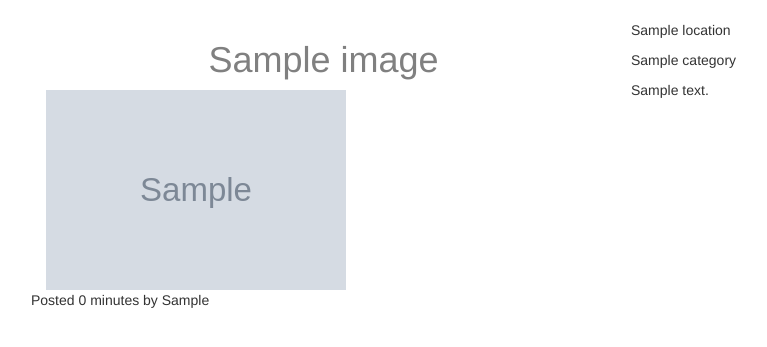
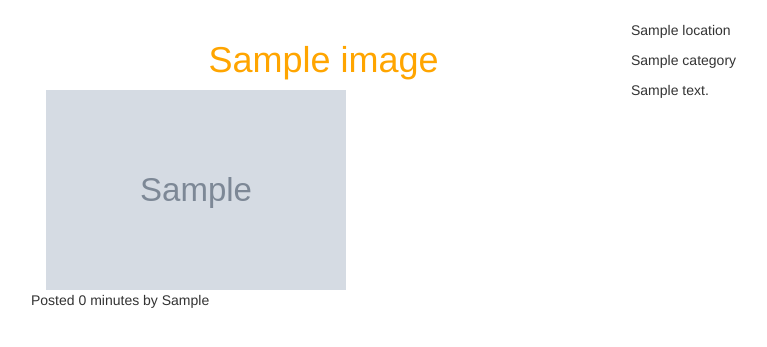
Before and after one commit to Juru-10/gallery, a Django app: template image/templates/all-image/image.html in a window 1280 px wide. Shown: the part 52-399 px from the top of the page, without its empty margins (24-791 px from the left). Run offline with Django 3.2, Linux system fonts and the light colour scheme; tables that the repository leaves empty hold one stand-in row (values such as "Sample post"); the template is opened without the code that fills it: values that come from a table or form of the project are taken from there, most other values are stand-ins (such as "Sample title", 1, 10 or a date in 2020); grey boxes marked "Sample" are stand-in pictures; some libraries are stand-ins or nearby versions.

Commit message:
change the h1 headings color

```diff
--- a/static/css/baseimage.css
+++ b/static/css/baseimage.css
@@ -1,5 +1,5 @@
 h1{
-  color:gray;
+  color:orange;
 }
 .container{
   /* background: #f0a4f0;
```
